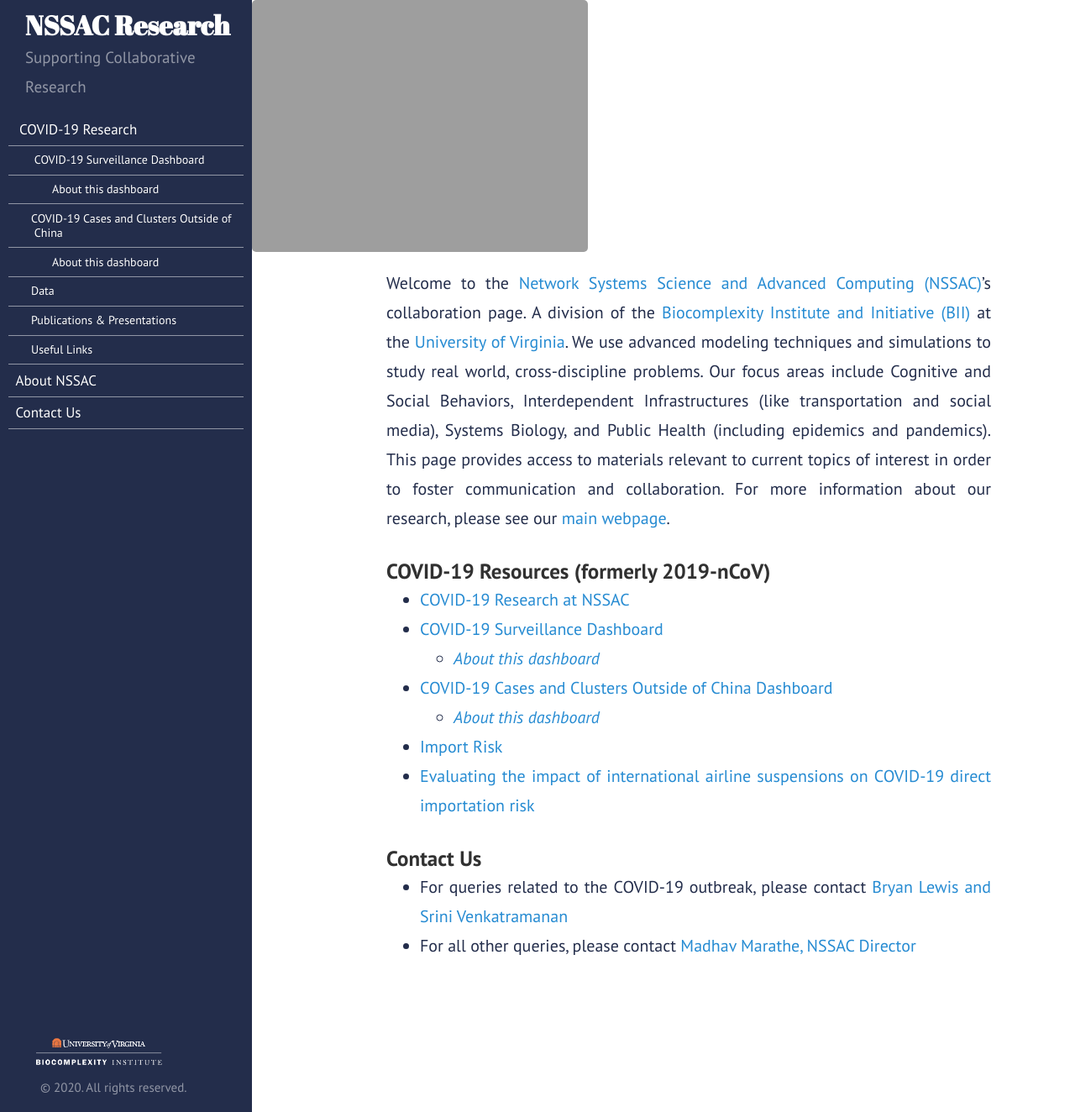
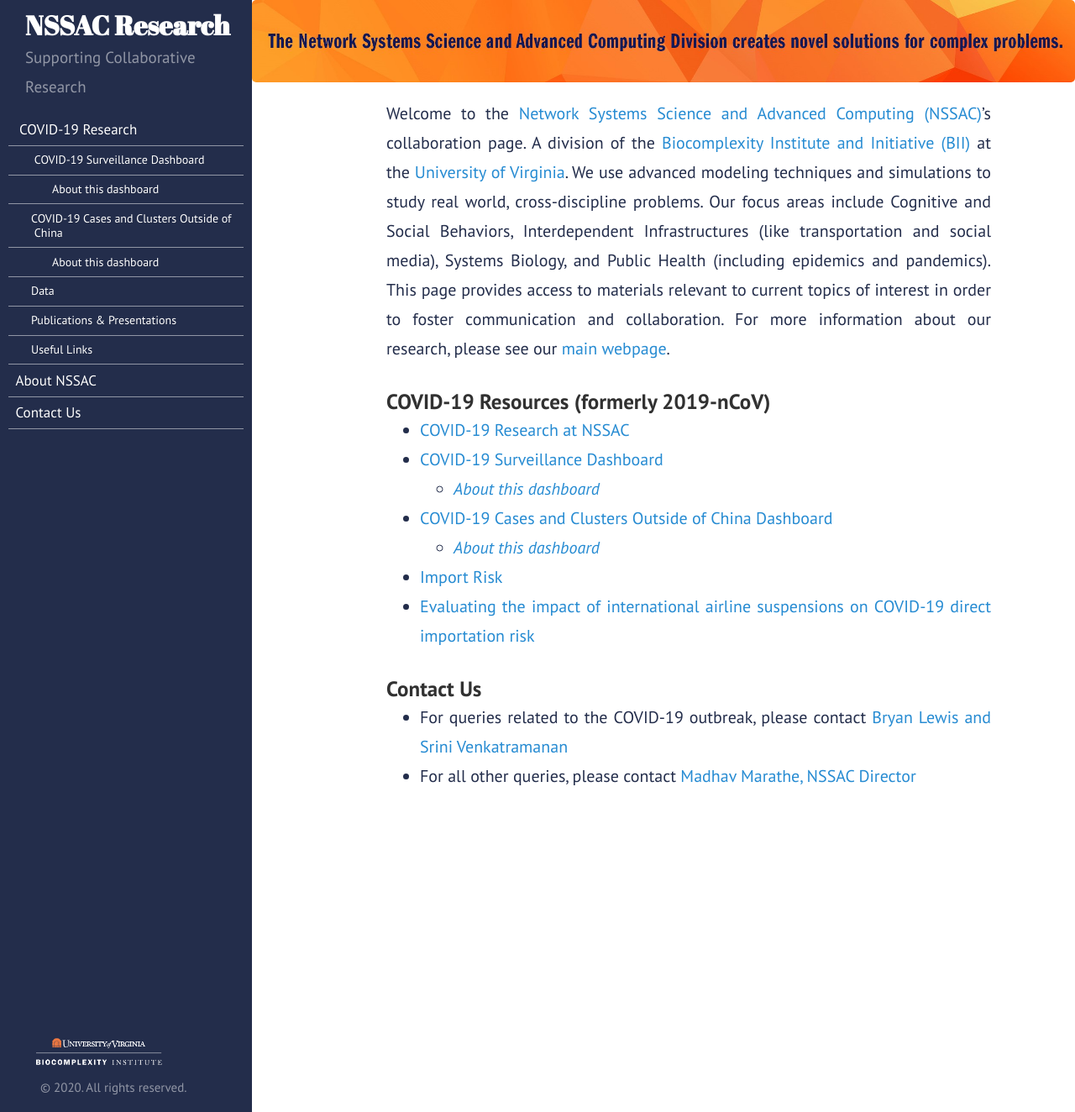
Before and after one commit to mehta-gaurav/mehta-gaurav.github.io, a Jekyll site: the page built from index.md, in a window 1280 px wide and 1324 px high. Shown: the whole window at 84% size. Built offline with Jekyll 4.4.1, drawn with Linux system fonts in a browser that asks for light colours.

Commit message:
Update default.html

```diff
--- a/_layouts/default.html
+++ b/_layouts/default.html
@@ -9,7 +9,7 @@
 
     <div>
       <div class= "head-img">
-         <img src="https://mehta-gaurav.github.io/images/UpdatedNSSACBanner_0916.jpg">
+         <img src="https://mehta-gaurav.github.io/images/nssac.jpg">
       </div>
        {{ content }}
     </div>
```
